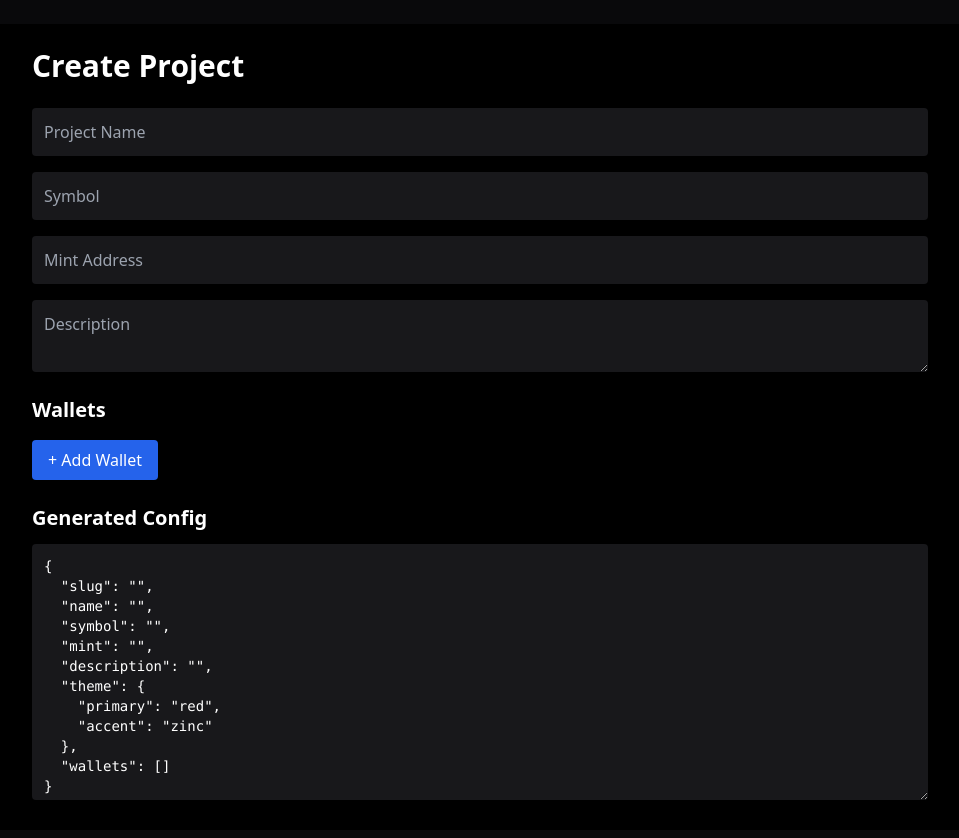
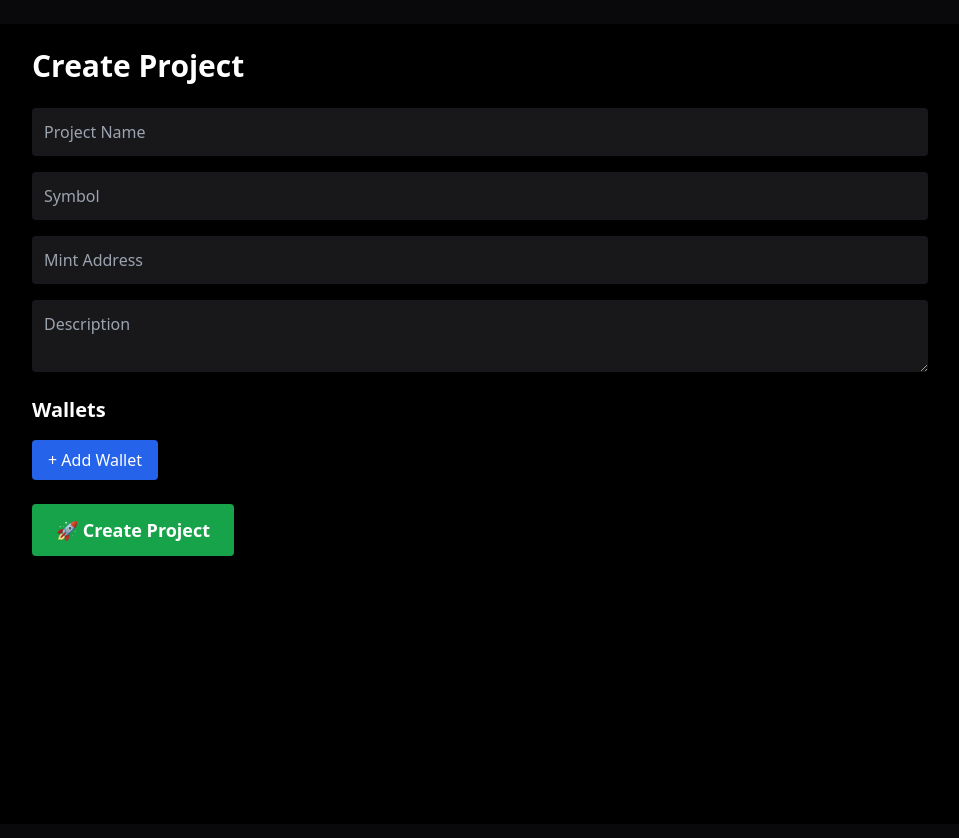
Before and after one commit to Zionistjew/jtrumphq-monitor, a Next.js app: page /admin/create-project in a window 1280 px wide. Shown: the top 838 px of the page, without its empty margins (160-1119 px from the left). Built offline with nearby package versions, Linux system fonts and the light colour scheme.

Commit message:
Enable auto onboarding UI

```diff
--- a/app/admin/create-project/page.tsx
+++ b/app/admin/create-project/page.tsx
@@ -32,10 +32,15 @@ export default function CreateProjectPage() {
   const slugify = (text: string) =>
     text.toLowerCase().replace(/\s+/g, "-");
 
-  const generateConfig = () => {
+  const handleSubmit = async () => {
+    if (!name || !symbol || !mint) {
+      alert("Please fill in Name, Symbol, and Mint");
+      return;
+    }
+
     const slug = slugify(name);
 
-    const config = {
+    const project = {
       slug,
       name,
       symbol,
@@ -48,7 +53,32 @@ export default function CreateProjectPage() {
       wallets,
     };
 
-    return JSON.stringify(config, null, 2);
+    try {
+      const res = await fetch("/api/projects", {
+        method: "POST",
+        headers: {
+          "Content-Type": "application/json",
+        },
+        body: JSON.stringify(project),
+      });
+
+      const data = await res.json();
+
+      if (data.ok) {
+        alert("Project Created 🚀");
+
+        // reset form
+        setName("");
+        setSymbol("");
+        setMint("");
+        setDescription("");
+        setWallets([]);
+      } else {
+        alert("Error: " + data.error);
+      }
+    } catch (err) {
+      alert("Network error creating project");
+    }
   };
 
   return (
@@ -137,15 +167,12 @@ export default function CreateProjectPage() {
           </button>
         </div>
 
-        <div className="space-y-3">
-          <h2 className="text-xl font-semibold">Generated Config</h2>
-
-          <textarea
-            value={generateConfig()}
-            readOnly
-            className="w-full h-64 bg-zinc-900 p-3 rounded font-mono text-sm"
-          />
-        </div>
+        <button
+          onClick={handleSubmit}
+          className="bg-green-600 px-6 py-3 rounded text-lg font-semibold"
+        >
+          🚀 Create Project
+        </button>
       </div>
     </main>
   );
--- /dev/null
+++ b/app/api/projects/route.ts
@@ -0,0 +1,37 @@
+export const dynamic = "force-dynamic";
+
+import { saveProject, getProjects } from "@/lib/projectStore";
+
+export async function GET() {
+  const projects = getProjects();
+
+  return Response.json({
+    ok: true,
+    projects,
+  });
+}
+
+export async function POST(req: Request) {
+  try {
+    const body = await req.json();
+
+    if (!body.slug || !body.name || !body.mint) {
+      return Response.json(
+        { ok: false, error: "Missing required fields" },
+        { status: 400 }
+      );
+    }
+
+    saveProject(body);
+
+    return Response.json({
+      ok: true,
+      message: "Project created",
+    });
+  } catch (error) {
+    return Response.json(
+      { ok: false, error: "Failed to create project" },
+      { status: 500 }
+    );
+  }
+}
--- /dev/null
+++ b/lib/projectStore.ts
@@ -0,0 +1,21 @@
+import fs from "fs";
+import path from "path";
+
+const filePath = path.join(process.cwd(), "data", "projects.json");
+
+export function getProjects() {
+  try {
+    const data = fs.readFileSync(filePath, "utf-8");
+    return JSON.parse(data);
+  } catch {
+    return [];
+  }
+}
+
+export function saveProject(project: any) {
+  const projects = getProjects();
+
+  projects.push(project);
+
+  fs.writeFileSync(filePath, JSON.stringify(projects, null, 2));
+}
```
